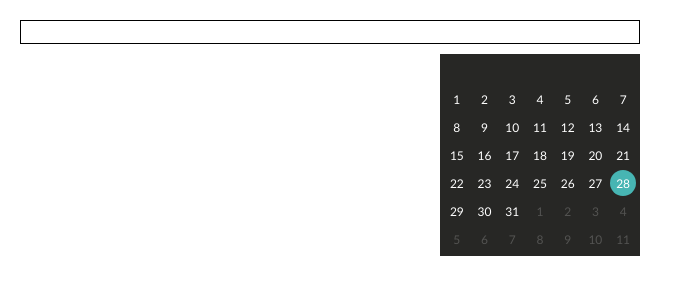
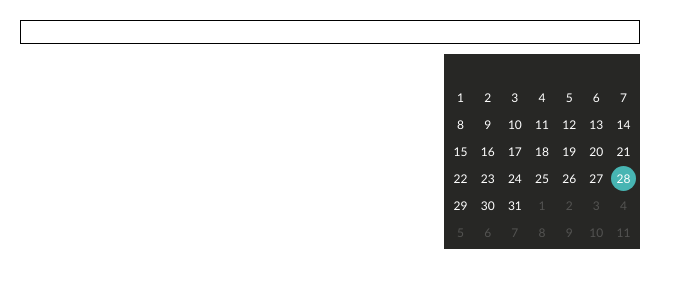
Before and after one commit to WsCandy/Picky, a plain HTML site: page index.html in a window 1280 px wide. Shown: the whole page, without its empty margins (0-683 px from the left). Drawn offline with nearby package versions, Linux system fonts and the light colour scheme.

Commit message:
[Styles] - Heading styles

```diff
--- a/sass/style.scss
+++ b/sass/style.scss
@@ -50,7 +50,7 @@ body {
 
 	&__container {
 
-		width: 200px;
+		width: 196px;
 		position: absolute;
 		top: calc(100% + 10px);
 		right: 0;
@@ -69,15 +69,15 @@ body {
 			color: white;
 
 			text-align: center;
-			width: 8%;
+			width: 28px;
 			padding: 3px 3px;
-			height: 26px;
+			height: 25px;
 
 		}
 
 		&--heading {
 
-			color: #272725;
+			color: #47b5b3;
 
 		}
 
```
Also changed, not shown: css/style.css.
